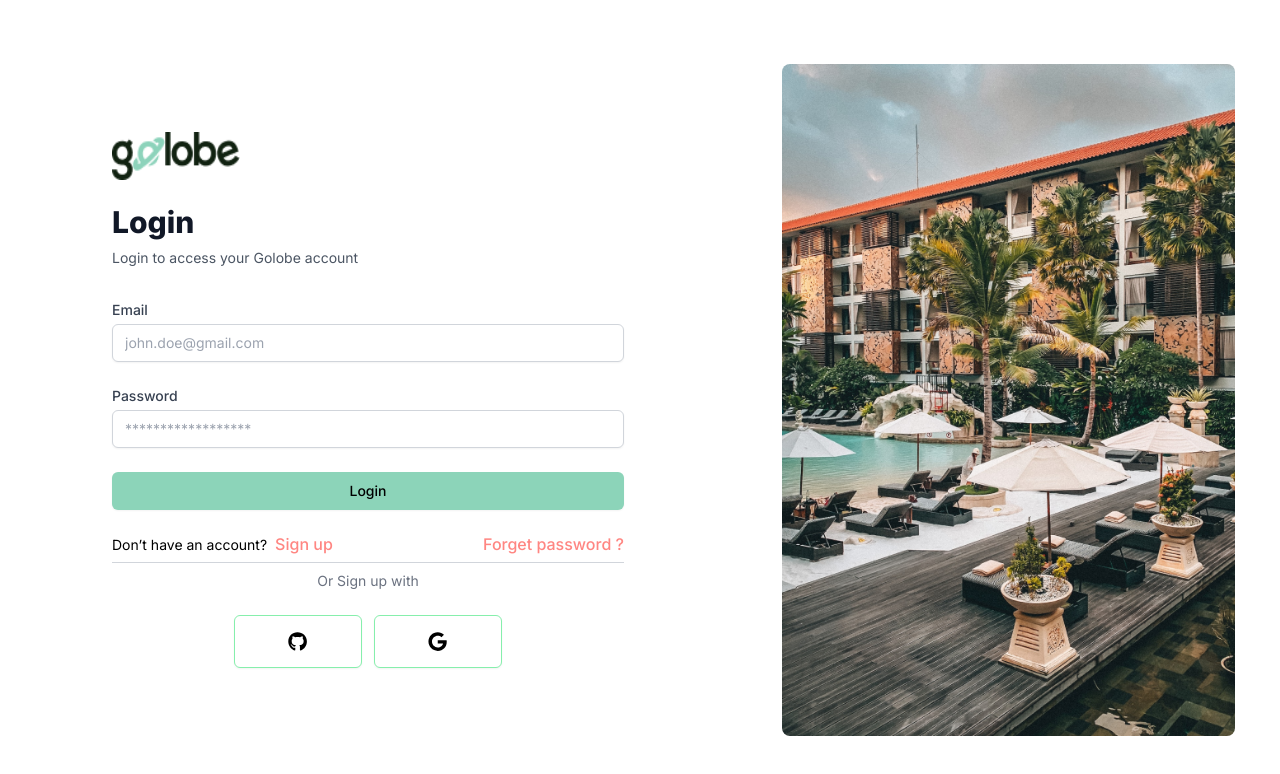
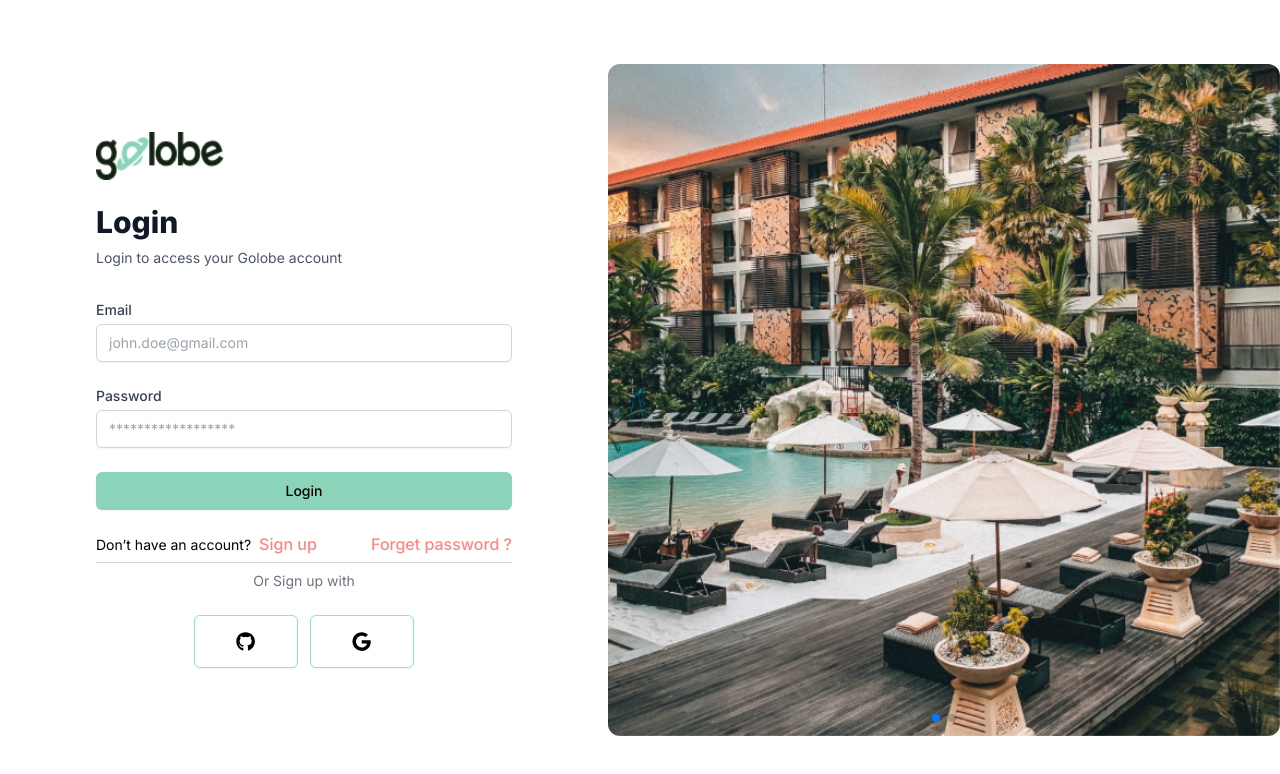
Before and after one commit to seifeddinesaad01/Golobe-Travel-agency-website, a Next.js app: page /sign-in in a window 1280 px wide. Shown: the top 774 px of the page. Built offline with nearby package versions, Linux system fonts and the light colour scheme.

Commit message:
feat(auth): adding the images slider to sign in and sign up page

```diff
--- a/src/app/(auth)/forget-password/page.tsx
+++ b/src/app/(auth)/forget-password/page.tsx
@@ -12,6 +12,7 @@ import { sendPasswordResetEmail } from 'firebase/auth';
 
 import { auth } from "../../../config/firebase";
 import ImageSlider from "@/components/ImageSlider";
+import { validUrls } from "@/constants/data";
 
 const validationSchema = yup.object({
     email: yup.string().email("Invalid email address").required("Required"),
@@ -38,14 +39,6 @@ export default function SignIn() {
         onSubmit: handleResetPassword,
     });
 
-    type ImportedImage = typeof SignInImage;
-
-    // Create an array of imported images
-    const validImages: ImportedImage[] = [SignInImage, SignInImage];
-
-    // Convert the array of imported images into an array of strings
-    const validUrls: any = validImages.map(image => image?.src || image);
-        console.log(validUrls, "validUrls")
 
     return (
         <GuestGuard>
@@ -105,8 +98,8 @@ export default function SignIn() {
                         </div>
                     </div>
                 </div>
-                <div className="flex-1 flex justify-center pt-28 p-16" style={{height:"100vh"}}>
-                    <ImageSlider urls={validUrls}/>
+                <div className="flex-1 flex justify-center pt-28 p-16" style={{ height: "100vh" }}>
+                    <ImageSlider urls={validUrls} />
                 </div>
             </div>
         </GuestGuard>
--- a/src/app/(auth)/sign-in/page.tsx
+++ b/src/app/(auth)/sign-in/page.tsx
@@ -14,6 +14,8 @@ import Link from "next/link";
 import { useRouter } from "next/navigation";
 import GuestGuard from "@/components/GuestGuard/GuestGuard";
 import { notification } from "antd"
+import ImageSlider from "@/components/ImageSlider";
+import { validUrls } from "@/constants/data";
 
 const validationSchema = yup.object({
   email: yup.string().email("Invalid email address").required("Required"),
@@ -230,13 +232,9 @@ export default function SignIn() {
             </div>
           </div>
         </div>
-        <div className="flex-1 flex justify-center py-16 image">
-          <Image
-            alt="Hotel resort"
-            className="object-cover object-center rounded-lg"
-            height="600"
-            src={SignInImage}
-          />
+        <div className="flex-1 flex justify-center py-16 image" style={{height:"100vh"}}>
+        <ImageSlider urls={validUrls}/>
+
         </div>
       </div>
     </GuestGuard>
--- a/src/app/(auth)/sign-up/page.tsx
+++ b/src/app/(auth)/sign-up/page.tsx
@@ -13,6 +13,8 @@ import { notification } from "antd"
 
 import { createUserWithEmailAndPassword } from "firebase/auth"
 import { useRouter } from 'next/navigation';
+import ImageSlider from '@/components/ImageSlider';
+import { validUrls } from '@/constants/data';
 
 const validationSchema = Yup.object({
   firstName: Yup.string().required('First Name is required'),
@@ -26,12 +28,12 @@ const validationSchema = Yup.object({
 });
 
 export default function SignUpForm() {
-  const router= useRouter()
+  const router = useRouter()
   const [api, contextHolder] = notification.useNotification();
 
-   const handleSignup = async (values:any) => {
+  const handleSignup = async (values: any) => {
     try {
-        const userCredential = await createUserWithEmailAndPassword(auth,values.email, values.password);
+      const userCredential = await createUserWithEmailAndPassword(auth, values.email, values.password);
       api.success({
         message: "User registred succesfully",
         placement: 'topRight',
@@ -40,11 +42,12 @@ export default function SignUpForm() {
         router.push("/sign-in");
       }, 1000)
 
-      } catch (error:any) {
+    } catch (error: any) {
       api.error({
         message: error.message,
         placement: 'topRight',
-        })      }
+      })
+    }
   };
   const formik: any = useFormik({
     initialValues: {
@@ -56,7 +59,7 @@ export default function SignUpForm() {
       confirmPassword: '',
     },
     validationSchema: validationSchema,
-    onSubmit:handleSignup,
+    onSubmit: handleSignup,
   },
   );
 
@@ -65,9 +68,9 @@ export default function SignUpForm() {
       {contextHolder}
       <div className="min-h-screen bg-white flex justify-center flex-col-reverse sm:flex-row">
         <div
-          className="flex justify-center items-center lg:w-1/2"
+          className="flex justify-center items-center lg:w-1/2 p-20"
         >
-          <Image src={SignInImage} alt="image" className="h-3/4 " height={200} width={500} />
+          <ImageSlider urls={validUrls} />
         </div>
         <div className="w-full lg:w-1/2 p-8">
           <div className="w-full">
@@ -148,7 +151,7 @@ export default function SignUpForm() {
                   <input
                     id="phone"
                     placeholder="123-456-7890"
-                    className={`${formik.touched.email && formik.errors.email
+                    className={`${formik.touched.phone && formik.errors.phone
                       ? "border-red-300"
                       : "border-gray-300"
                       } appearance-none block w-full px-3 py-2 border rounded-md shadow-sm placeholder-gray-400 focus:outline-none focus:ring-indigo-500 focus:border-indigo-500 sm:text-sm`}
--- /dev/null
+++ b/src/constants/data.ts
@@ -0,0 +1,9 @@
+import SignInImage from "../../public/SignIn/sideImage.png";
+
+type ImportedImage = typeof SignInImage;
+
+// Create an array of imported images
+const validImages: ImportedImage[] = [SignInImage, SignInImage];
+
+// Convert the array of imported images into an array of strings
+export const validUrls: any = validImages.map(image => image?.src || image);
```
Lines whose indentation alone changed are shown as unchanged.
